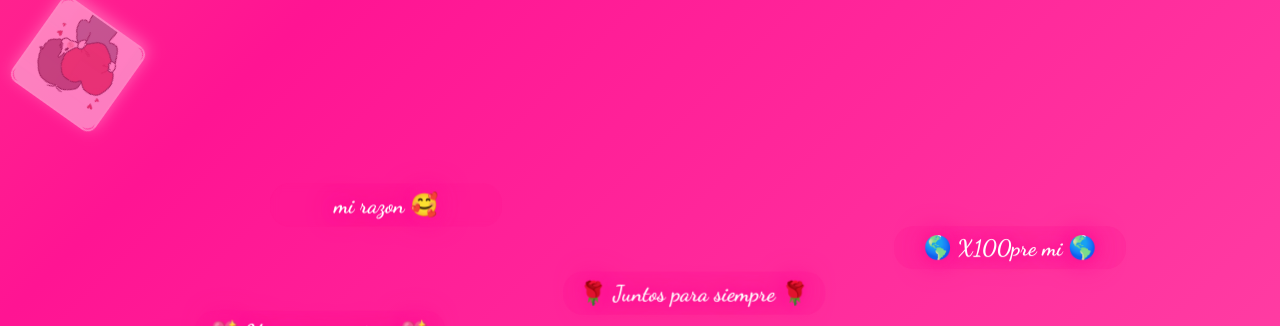
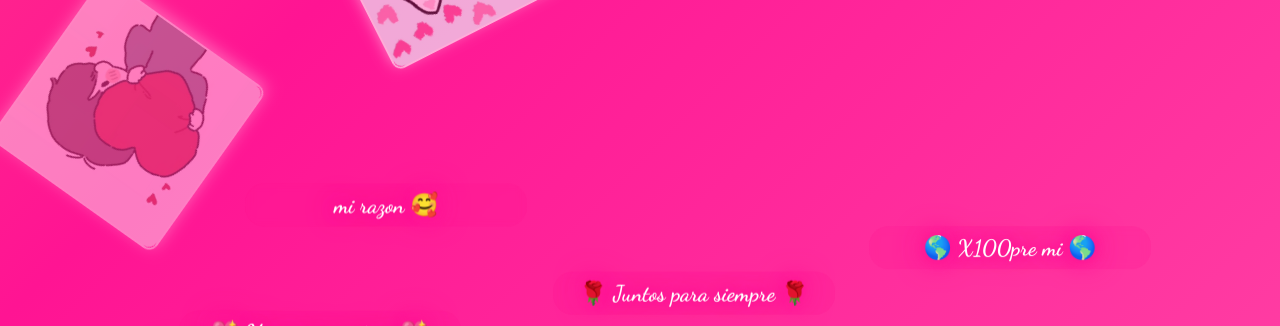
Before and after one commit to JaviAngel/for_you, a plain HTML site: page index.html in a window 1280 px wide. Shown: the part 474-800 px from the top of the page. Drawn offline with Linux system fonts and the light colour scheme.

Commit message:
Update index.html

```diff
--- a/index.html
+++ b/index.html
@@ -37,8 +37,8 @@
 
     .foto-lluvia {
       position: absolute;
-      width: 100px;
-      height: 100px;
+      width: 200px;
+      height: 200px;
       border-radius: 10px;
       object-fit: cover;
       box-shadow: 0 4px 15px rgba(255, 255, 255, 0.7);
@@ -71,7 +71,7 @@
 
     .corazon-lluvia {
       position: absolute;
-      font-size: 24px;
+      font-size: 32px;
       animation: caida-corazon linear forwards;
       opacity: 0;
       z-index: 2;
@@ -111,7 +111,7 @@
       padding: 8px 16px;
       background: rgba(255, 20, 147, 0.2);
       border-radius: 20px;
-      min-width: 200px;
+      min-width: 250px;
       text-align: center;
       backdrop-filter: blur(5px);
       will-change: transform, opacity;
```
